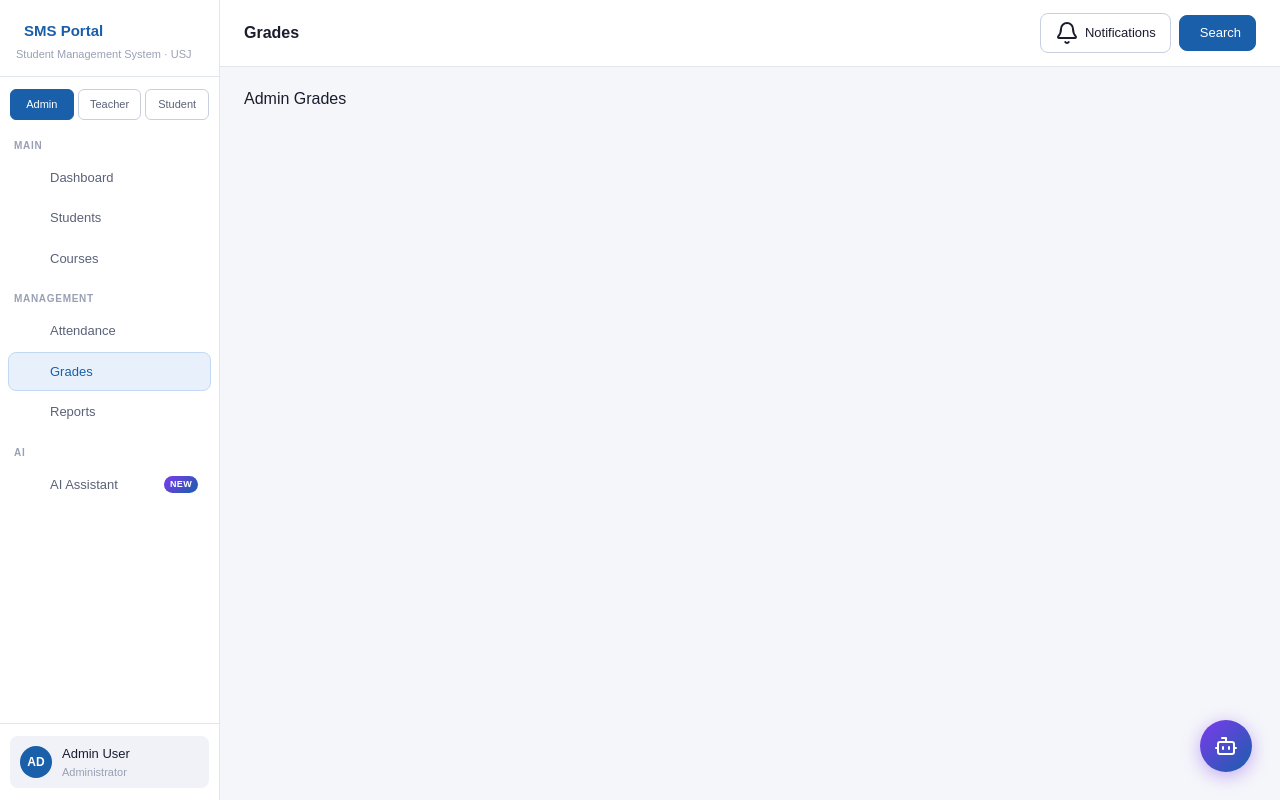
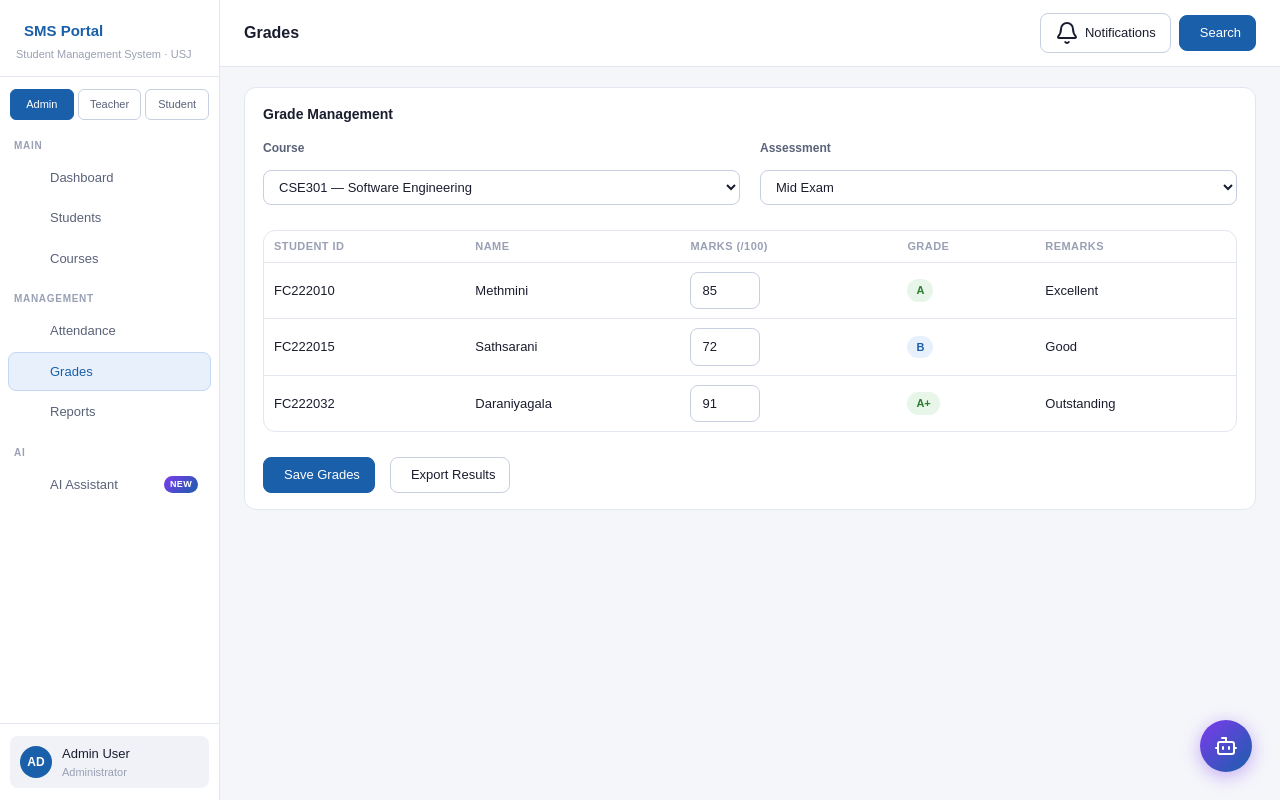
Before and after one commit to sarangas001/student-management-system, a React (Vite) app in the folder client/: page / in a window 1280 px wide. Both pictures are taken after a click on the element "Grades". Built offline with nearby package versions, Linux system fonts and the light colour scheme.

Commit message:
Complete Admin grades feature

```diff
--- a/client/src/pages/Admin/AdminGrades.jsx
+++ b/client/src/pages/Admin/AdminGrades.jsx
@@ -1,9 +1,211 @@
+import  { useState } from "react";
+
+function AdminGrades() {
+  const gradeData = {
+  CSE301: {
+    "Mid Exam": [
+      { id: "FC222010", name: "Methmini", marks: 85, grade: "A", remark: "Excellent", badge: "badge-green" },
+      { id: "FC222015", name: "Sathsarani", marks: 72, grade: "B", remark: "Good", badge: "badge-blue" },
+      { id: "FC222032", name: "Daraniyagala", marks: 91, grade: "A+", remark: "Outstanding", badge: "badge-green" },
+    ],
+
+    "Final Exam": [
+      { id: "FC222010", name: "Methmini", marks: 90, grade: "A+", remark: "Outstanding", badge: "badge-green" },
+      { id: "FC222015", name: "Sathsarani", marks: 80, grade: "A", remark: "Excellent", badge: "badge-green" },
+      { id: "FC222032", name: "Daraniyagala", marks: 88, grade: "A", remark: "Excellent", badge: "badge-green" },
+    ],
+
+    Assignment: [
+      { id: "FC222010", name: "Methmini", marks: 86, grade: "A", remark: "Excellent", badge: "badge-green" },
+      { id: "FC222015", name: "Sathsarani", marks: 76, grade: "B+", remark: "Good", badge: "badge-blue" },
+      { id: "FC222032", name: "Daraniyagala", marks: 81, grade: "A", remark: "Excellent", badge: "badge-green" },
+    ],
+  },
+
+  CCS401: {
+    "Mid Exam": [
+      { id: "FC222022", name: "Samarakoon", marks: 78, grade: "B+", remark: "Good", badge: "badge-blue" },
+      { id: "FC222038", name: "Niralgama", marks: 65, grade: "B-", remark: "Average", badge: "badge-blue" },
+      { id: "FC222039", name: "Seneviratne", marks: 92, grade: "A+", remark: "Outstanding", badge: "badge-green" },
+    ],
+
+    "Final Exam": [
+      { id: "FC222022", name: "Samarakoon", marks: 84, grade: "A", remark: "Excellent", badge: "badge-green" },
+      { id: "FC222038", name: "Niralgama", marks: 75, grade: "B+", remark: "Good", badge: "badge-blue" },
+      { id: "FC222039", name: "Seneviratne", marks: 95, grade: "A+", remark: "Outstanding", badge: "badge-green" },
+    ],
+
+    Assignment: [
+      { id: "FC222022", name: "Samarakoon", marks: 80, grade: "A", remark: "Excellent", badge: "badge-green" },
+      { id: "FC222038", name: "Niralgama", marks: 71, grade: "B", remark: "Good", badge: "badge-blue" },
+      { id: "FC222039", name: "Seneviratne", marks: 89, grade: "A", remark: "Excellent", badge: "badge-green" },
+    ],
+  },
+
+  CIS501: {
+    "Mid Exam": [
+      { id: "FC222016", name: "Ranasinghe", marks: 69, grade: "B-", remark: "Average", badge: "badge-blue" },
+    ],
+
+    "Final Exam": [
+      { id: "FC222016", name: "Ranasinghe", marks: 82, grade: "A", remark: "Excellent", badge: "badge-green" },
+    ],
+
+    Assignment: [
+      { id: "FC222016", name: "Ranasinghe", marks: 88, grade: "A", remark: "Excellent", badge: "badge-green" },
+    ],
+  },
+};
+
+  const [selectedCourse, setSelectedCourse] = useState("CSE301");
+  const [selectedAssessment, setSelectedAssessment] = useState("Mid Exam");
+
+  const students =
+    gradeData[selectedCourse]?.[selectedAssessment] || [];
+
+  return (
+    <div className="page active">
+      <div className="card">
+        <div className="card-header">
+          <span className="card-title">Grade Management</span>
+        </div>
+
+        {/* Filters */}
+        <div
+          style={{
+            display: "grid",
+            gridTemplateColumns: "1fr 1fr",
+            gap: "20px",
+            marginBottom: "25px",
+          }}
+        >
+          <div className="form-group">
+            <label
+              style={{
+                display: "block",
+                marginBottom: "8px",
+                fontWeight: "600",
+              }}
+            >
+              Course
+            </label>
+
+            <select
+              value={selectedCourse}
+              onChange={(e) => setSelectedCourse(e.target.value)}
+            >
+              <option value="CSE301">
+                CSE301 — Software Engineering
+              </option>
+
+              <option value="CCS401">
+                CCS401 — Computer Science
+              </option>
+
+              <option value="CIS501">
+                CIS501 — Information System
+              </option>
+            </select>
+          </div>
+
+          <div className="form-group">
+            <label
+              style={{
+                display: "block",
+                marginBottom: "8px",
+                fontWeight: "600",
+              }}
+            >
+              Assessment
+            </label>
+
+            <select
+              value={selectedAssessment}
+              onChange={(e) =>
+                setSelectedAssessment(e.target.value)
+              }
+            >
+              <option value="Mid Exam">Mid Exam</option>
+              <option value="Final Exam">Final Exam</option>
+              <option value="Assignment">Assignment</option>
 
 
-function AdminGrades() {
-  return (
-    <div>Admin Grades</div>
-  )
+
+            </select>
+          </div>
+        </div>
+
+        {/* Table */}
+        <div
+          style={{
+            border: "1px solid var(--border)",
+            borderRadius: "12px",
+            overflow: "hidden",
+          }}
+        >
+          <table>
+            <thead>
+              <tr>
+                <th>STUDENT ID</th>
+                <th>NAME</th>
+                <th>MARKS (/100)</th>
+                <th>GRADE</th>
+                <th>REMARKS</th>
+              </tr>
+            </thead>
+
+           <tbody>
+  {students.map((student) => (
+    <tr
+      key={`${selectedCourse}-${selectedAssessment}-${student.id}`}
+    >
+      <td>{student.id}</td>
+
+      <td>{student.name}</td>
+
+      <td>
+        <input
+          type="number"
+          className="inline-input"
+          value={student.marks}
+          readOnly
+        />
+      </td>
+
+      <td>
+        <span className={`badge ${student.badge}`}>
+          {student.grade}
+        </span>
+      </td>
+
+      <td>{student.remark}</td>
+    </tr>
+  ))}
+</tbody>
+          </table>
+        </div>
+
+        {/* Buttons */}
+        <div
+          style={{
+            display: "flex",
+            gap: "15px",
+            marginTop: "25px",
+          }}
+        >
+          <button className="btn btn-primary">
+            <i className="ti ti-device-floppy"></i>
+            Save Grades
+          </button>
+
+          <button className="btn">
+            <i className="ti ti-file-type-pdf"></i>
+            Export Results
+          </button>
+        </div>
+      </div>
+    </div>
+  );
 }
 
-export default AdminGrades
+export default AdminGrades;
```
Also changed, not shown: 1 other file (tests, documents, lock files or other folders).
